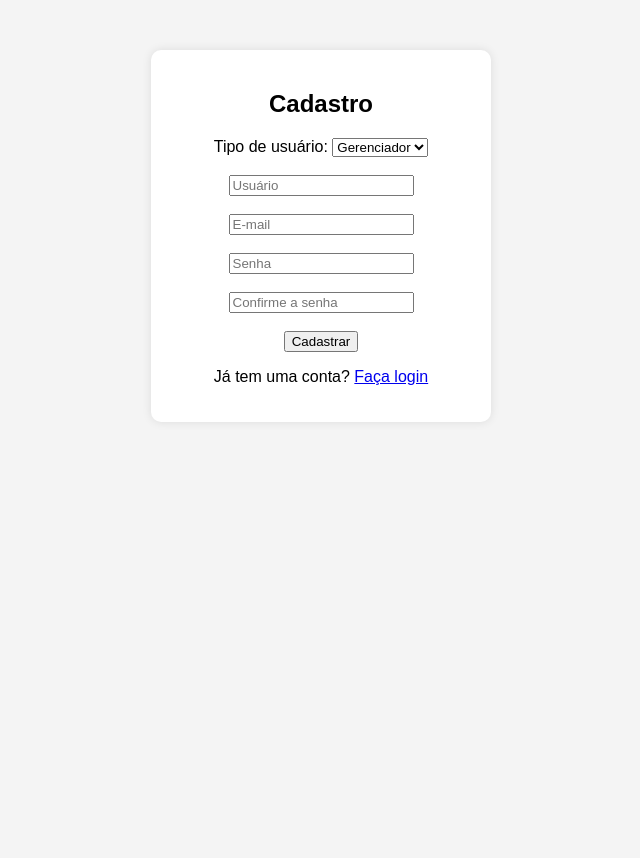
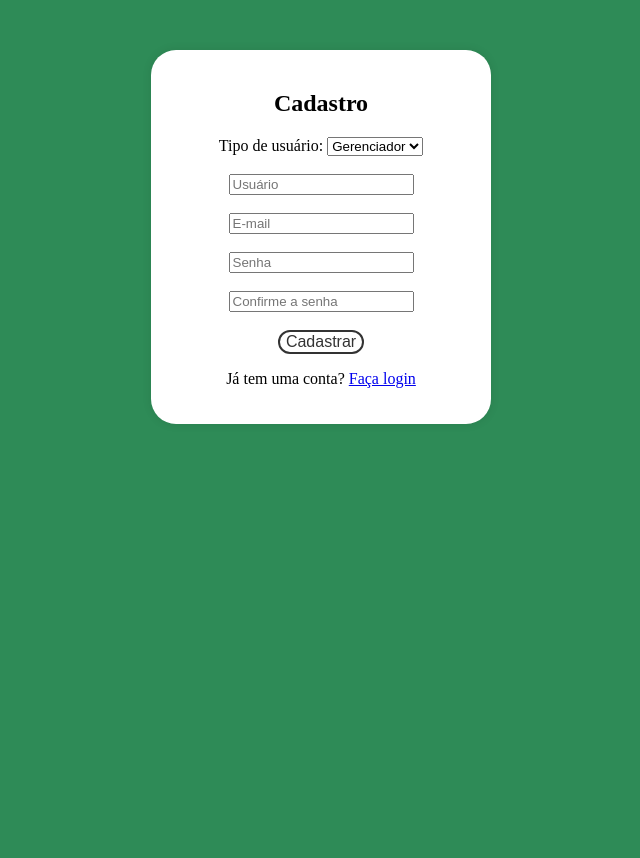
Before and after one commit to Rodrigo603/bolanagaveta, a Django app: page /cadastro/ in a window 1280 px wide. Shown: the whole page, without its empty margins (319-959 px from the left). Before the commit the page ends 385 px from the top, so only its background shows below. Run offline with Django 5.2, Linux system fonts and the light colour scheme.

Commit message:
introducao incial do css

```diff
--- a/bola_na_gaveta/templates/adicionar_time.html
+++ b/bola_na_gaveta/templates/adicionar_time.html
@@ -3,6 +3,7 @@
 <!DOCTYPE html>
 <html>
 <head>
+    <link rel="stylesheet" href="{% static "styles.css" %}">
     <title>Adicionar Time</title>
 </head>
 <body>
--- a/bola_na_gaveta/templates/editar_competicao.html
+++ b/bola_na_gaveta/templates/editar_competicao.html
@@ -1,5 +1,7 @@
 {% load static %}
-<h1>Editar Competição</h1>
+<h1>Editar Competição
+  <link rel="stylesheet" href="{% static "styles.css" %}">
+</h1>
 
 <form method="post">
   {% csrf_token %}
--- a/bola_na_gaveta/templates/index.html
+++ b/bola_na_gaveta/templates/index.html
@@ -7,8 +7,10 @@
     <title>Bem-vindo</title>
 </head>
 <body>
+    </div class = alinhar>
     <h1>Bem-vindo ao site!</h1>
     <a href="{% url 'login' %}">Login</a> |
     <a href="{% url 'cadastro' %}">Cadastro</a>
+    </div>
 </body>
 </html>
--- a/bola_na_gaveta/templates/lista_competicoes.html
+++ b/bola_na_gaveta/templates/lista_competicoes.html
@@ -4,9 +4,12 @@
 <head>
     <meta charset="UTF-8">
     <meta name="viewport" content="width=device-width, initial-scale=1.0">
+    <link rel="stylesheet" href="{% static "styles.css" %}">
     <title>Lista de Competições</title>
 </head>
 <body>
+    <div class = alinhar>
+
         <h1>Competições Cadastradas</h1>
         <ul>
             {% for competicao in competicoes %}
@@ -26,5 +29,6 @@
             {% endfor %}
         </ul>
         <a href="{% url 'criar_competicao' %}">Criar nova competição</a>
+    </div>
 </body>
 </html>
--- a/bola_na_gaveta/templates/static/styles.css
+++ b/bola_na_gaveta/templates/static/styles.css
@@ -1,16 +1,41 @@
+body {
+    height: 100vh;
+    background-color: #2e8b57;
+    text-align: center;
+    display: center;
+    align-items: center;
+}
 
-body {
-    font-family: Arial, sans-serif;
-    background-color: #f4f4f4;
-    text-align: center;
-    margin: 0;
-    padding: 0;
+button {
+    width 50px;
+    height 50px;
+    font-size: 16px;
+    color: #333;
+    background-color: transparent;
+    border: 2px solid #333;
+    border-radius: 30px;
+    cursor: pointer;
+    transition: all 0.3s ease;
 }
+
+button:hover {
+        color: #fff;
+        background-color: #333;
+        border-color: #333;
+}
+
 .container {
     width: 300px;
     margin: 50px auto;
     padding: 20px;
     background: white;
     box-shadow: 0px 0px 10px rgba(0, 0, 0, 0.1);
-    border-radius: 10px;
+    border-radius: 25px;
+    text-align: center;
 }
+
+.alinhar{
+    text-align: center;
+    display: center;
+
+}
```
Lines whose indentation alone changed are shown as unchanged.
